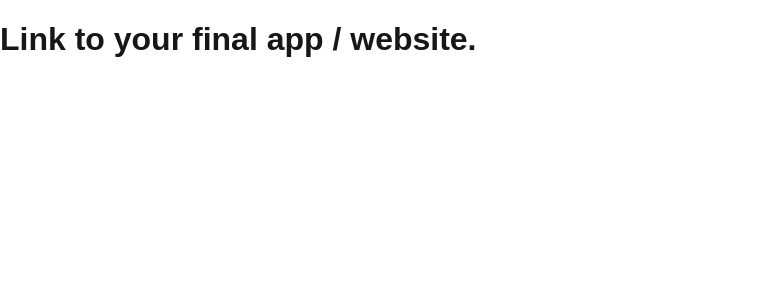
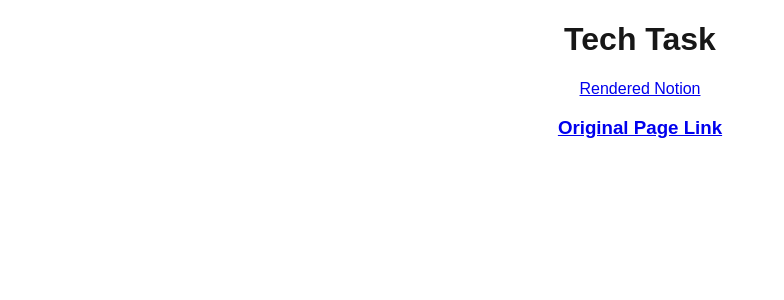
Before and after one commit to armangevorgyan/bq-tech-task-render, a Next.js app: page / in a window 1280 px wide. Shown: the top 300 px of the page, without its empty margins (0-784 px from the left). Built offline with nearby package versions, Linux system fonts and the light colour scheme.

Commit message:
Add Notion links and initial styles to home page
This commit adds two Notion links to the home page, including rendered and original Notion page links. Additionally, initial CSS styles for the page and main sections are added to enhance layout and alignment.

```diff
--- a/src/app/globals.scss
+++ b/src/app/globals.scss
@@ -8,6 +8,7 @@
 body {
   max-width: 100vw;
   overflow-x: hidden;
+  margin: 0 auto;
 }
 
 body {
--- a/src/app/page.scss
+++ b/src/app/page.scss
@@ -0,0 +1,12 @@
+.page {
+  display: flex;
+  max-width: 1280px;
+
+  .main {
+    display: flex;
+    flex-direction: column;
+    width: 100%;
+    justify-content: center;
+    align-items: center;
+  }
+}
--- a/src/app/page.tsx
+++ b/src/app/page.tsx
@@ -1,14 +1,13 @@
 import './page.scss';
+import Link from 'next/link';
 
 export default function Home() {
   return (
     <div className={'page'}>
       <main className={'main'}>
-        <div>
-          <h1>Link to your final app / website.</h1>
-
-        </div>
-
+        <h1>Tech Task</h1>
+        <Link href={'notion'}>Rendered Notion</Link>
+        <Link href='https://bluequbit.notion.site/Sample-notion-page-575d3ec590204c938adc349bef9cabc9'><h3>Original Page Link</h3></Link>
       </main>
       <footer className={'footer'}>
       </footer>
```
